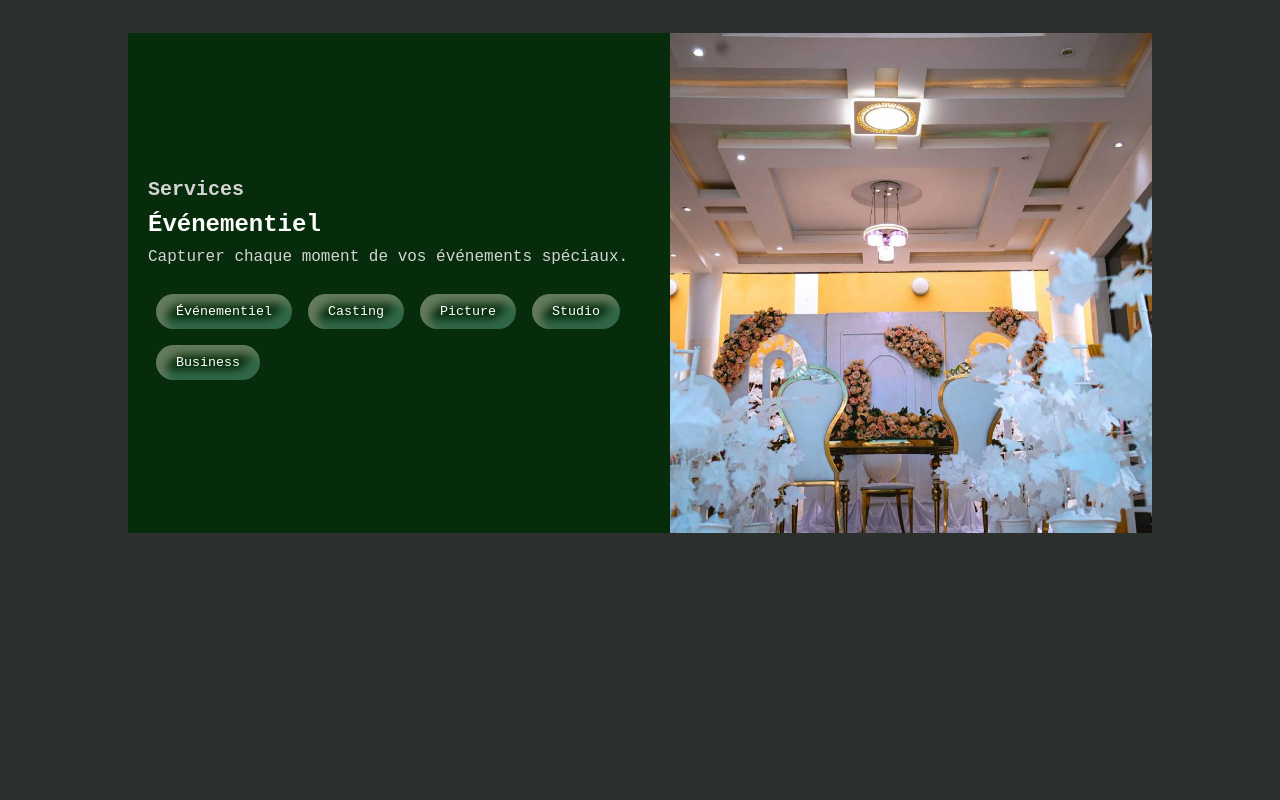
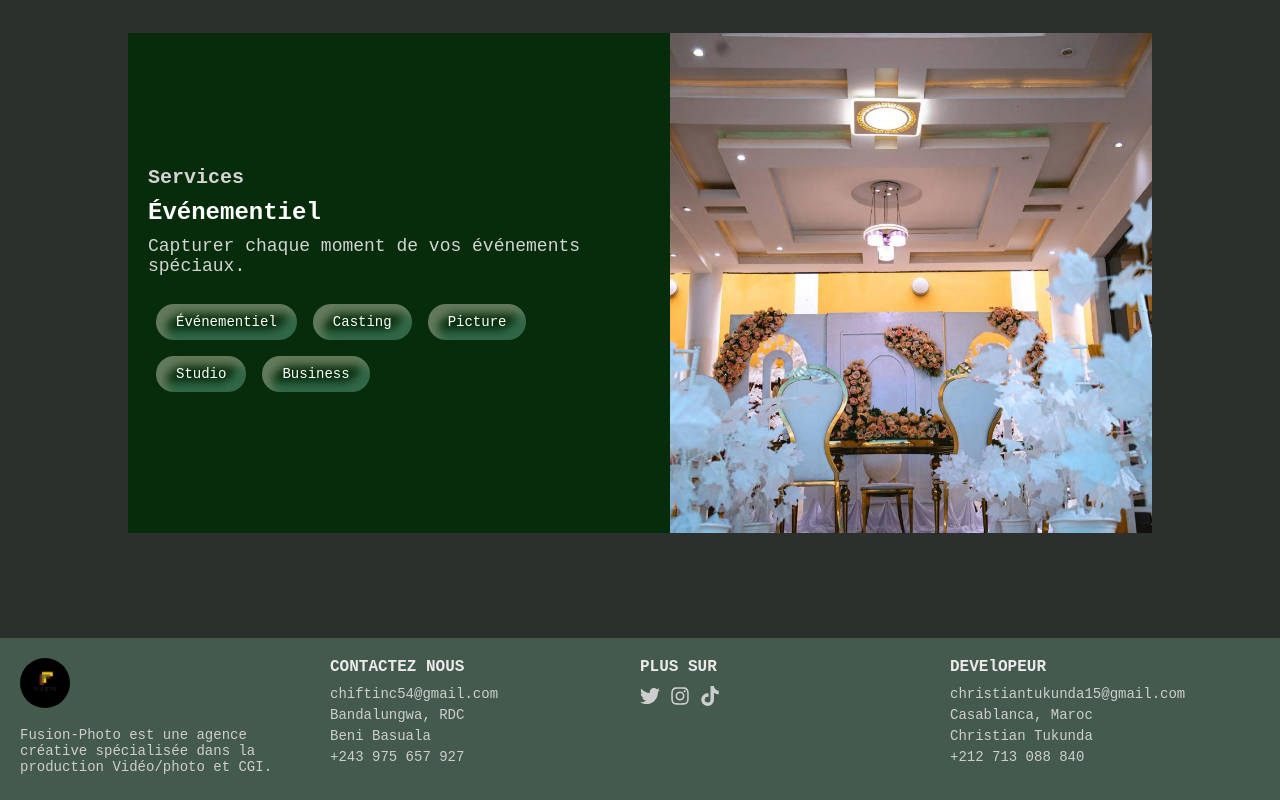
Before and after one commit to christian0015/photo, a React (Create React App) app: page / in a window 1280 px wide. Shown: the part 1616-2416 px from the top of the page. Before the commit the page ends 2224 px from the top, so only its background shows below. Built offline with nearby package versions, Linux system fonts and the light colour scheme; no server answers.

Commit message:
Mise à jours

```diff
--- a/package.json
+++ b/package.json
@@ -11,6 +11,7 @@
     "aos": "^2.3.4",
     "react": "^18.3.1",
     "react-dom": "^18.3.1",
+    "react-icons": "^5.2.1",
     "react-scripts": "5.0.1",
     "web-vitals": "^2.1.4"
   },
--- a/src/App.js
+++ b/src/App.js
@@ -11,6 +11,7 @@ import './component/aboutComponent';
 import AboutComponent from './component/aboutComponent';
 import CarouselComponent from './component/carouselComponent';
 import ServiceComponent from './component/serviceComponent';
+import FooterComponent from './component/footerComponent';
 
 function App() {
   const [message, setMessage] = useState('');
@@ -80,7 +81,7 @@ function App() {
                <img src="https://img.freepik.com/premium-photo/illustration-beautiful-girl-with-long-hair_218381-22749.jpg" className="rate-img-profil" alt="logo" data-aos="zoom-in-right" />
                <img src="https://i.pinimg.com/736x/de/4f/9b/de4f9bee36a70826cde1d6750b6d78ec.jpg" className="rate-img-profil" alt="logo" data-aos="zoom-in-right" />
             </div>
-            <div className='rate-text' data-aos="zoom-in-right">Chaque photo raconte une histoire. Merci pour cette expérience extraordinaire et pour les images exceptionnelles." – Client Satisfait</div>
+            <div className='rate-text' data-aos="zoom-in-right">Chaque photo raconte une histoire. Merci pour cette expérience extraordinaire et pour les images exceptionnelles." – Clients Satisfaits</div>
           </rate>
 
           <div className='bottom-header'>
@@ -96,7 +97,7 @@ function App() {
               <a href=""  rel="noopener noreferrer" className='bottom-header-items'>Acceuil</a>
               <a href="#About"  rel="noopener noreferrer" className='bottom-header-items'>A propos</a>
               <a href="#Services" rel="noopener noreferrer" className='bottom-header-items'>Services</a>
-              <a href="https://reactjs.org" target="_blank" rel="noopener noreferrer" className='bottom-header-items'>FAQ</a>
+              <a href="#footer" target="_blank" rel="noopener noreferrer" className='bottom-header-items'>FAQ</a>
               </nav>
 
             </div>
@@ -141,6 +142,11 @@ function App() {
       </div>
 
       <br/><br/><p>{message}</p>
+
+      <div id="Footer">
+        <br/><br/>
+        <FooterComponent/>
+      </div>
     </div>
   );
 }
--- /dev/null
+++ b/src/component/footerComponent.css
@@ -0,0 +1,65 @@
+.footer {
+    display: flex;
+    flex-wrap: wrap;
+    justify-content: space-between;
+    align-items: flex-start;
+    background-color: #445a4d;
+    align-items: start;
+    padding: 20px;
+    color: white;
+}
+
+.footer-section {
+    flex: 1;
+    margin-right: 20px;
+    color: rgb(235, 233, 233);
+}
+
+.footer-logo {
+    width: 50px;
+    height: 50px;
+    object-fit: cover;
+    margin-bottom: 10px;
+    border-radius: 100%;
+}
+
+.footer-section h4 {
+    margin-bottom: 10px;
+    font-size: 16px;
+}
+
+.footer-section p {
+    margin: 5px 0;
+    font-size: 14px;
+    color: rgb(206, 206, 206);
+}
+
+.footer-socials {
+    display: flex;
+    gap: 10px;
+}
+
+.social-icon {
+    font-size: 20px;
+    cursor: pointer;
+    color: rgb(206, 206, 206);
+}
+
+.social-icon:hover {
+    color: #d1eaff;
+}
+
+@media only screen and (max-width: 750px){
+    .footer {
+        display: grid;
+        gap: 20px;
+        flex-wrap: wrap;
+        grid-template-columns: 50% 50%;
+        justify-content: space-between;
+        align-items: flex-start;
+        background-color: #445a4d;
+        align-items: start;
+        padding: 20px;
+        color: white;
+    }
+}
--- /dev/null
+++ b/src/component/footerComponent.js
@@ -0,0 +1,40 @@
+import React from 'react';
+import './footerComponent.css';
+import logo from './Asset/Fusion-Inc-logo.jpg'; // Remplacez par le chemin de votre logo
+import { FaFacebookF, FaTwitter, FaInstagram, FaTiktok } from 'react-icons/fa';
+
+function FooterComponent() {
+    return (
+        <footer className="footer">
+            <div className="footer-section">
+                <img src={logo} alt="Logo" className="footer-logo" />
+                <p>Fusion-Photo est une agence créative spécialisée dans la production Vidéo/photo et CGI.</p>
+            </div>
+            <div className="footer-section">
+                <h4>CONTACTEZ NOUS</h4>
+                <p>chiftinc54@gmail.com</p>
+                <p>Bandalungwa, RDC</p>
+                <p>Beni Basuala</p>
+                <p>+243 975 657 927</p>
+            </div>
+            <div className="footer-section">
+                <h4>PLUS SUR</h4>
+                <div className="footer-socials">
+                    {/* <FaFacebookF className="social-icon" /> */}
+                    <FaTwitter className="social-icon" />
+                    <FaInstagram className="social-icon" />
+                    <a href="https://www.tiktok.com/@fusion.inc?is_from_webapp=1&sender_device=pc" target="_blank" rel="noopener noreferrer"><FaTiktok className="social-icon" /></a>
+                </div>
+            </div>
+            <div className="footer-section">
+                <h4>DEVElOPEUR</h4>
+                <p onCopy={"christiantukunda15@gmail.com"}>christiantukunda15@gmail.com</p>
+                <p>Casablanca, Maroc</p>
+                <p>Christian Tukunda</p>
+                <p>+212 713 088 840</p>
+            </div>
+        </footer>
+    );
+}
+
+export default FooterComponent;
--- a/src/component/serviceComponent.css
+++ b/src/component/serviceComponent.css
@@ -33,12 +33,13 @@
 }
 
 .service-text p {
-    font-size: 16px;
+    font-size: 18px;
     margin-bottom: 20px;
     color: #d4d4d4;
 }
 
 .service-buttons button {
+    font-size: 14px;
     margin: 8px;
     padding: 10px 20px;
     background-color: #6200ea;
```
Also changed, not shown: src/component/Asset/Fusion-Inc-logo.jpg (added), 1 other file (tests, documents, lock files or other folders).
